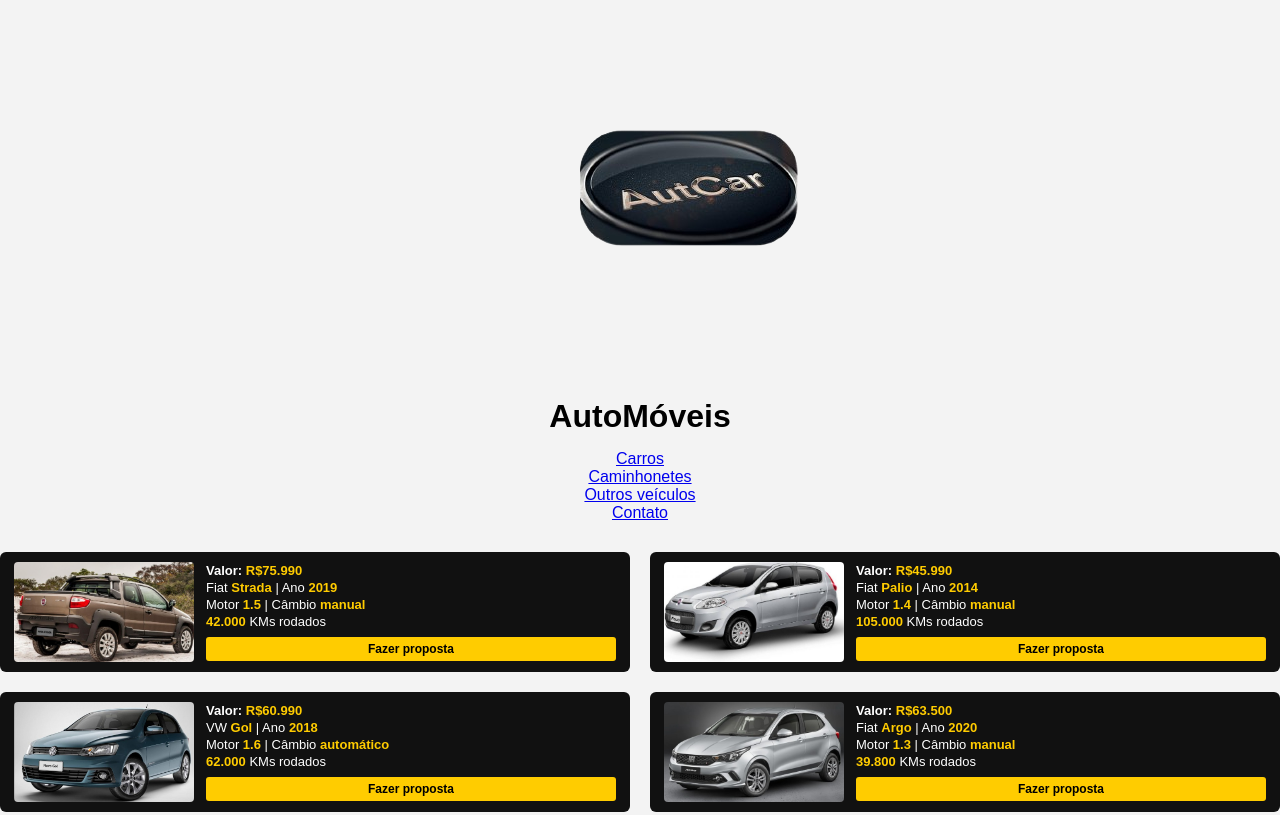
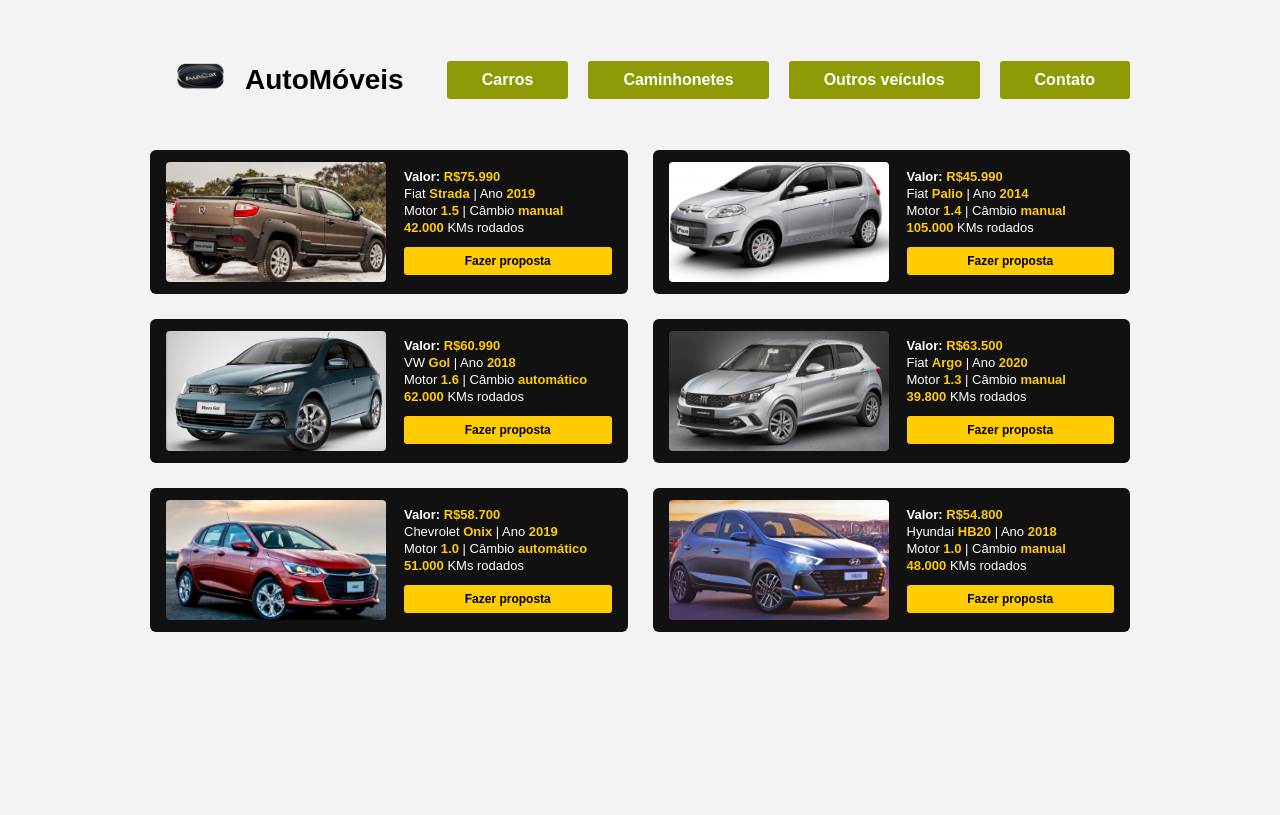
Before and after one commit to AmandaDiasF/Grid-Layout-e-Imagens, a plain HTML site: page index2.html in a window 1280 px wide. Shown: the top 815 px of the page. Drawn offline with Linux system fonts and the light colour scheme.

Commit message:
Parte dois Estilize a página conforme a Figura 2 atualização

```diff
--- a/index2.html
+++ b/index2.html
@@ -4,7 +4,8 @@
   <meta charset="UTF-8">
   <meta name="viewport" content="width=device-width, initial-scale=1.0">
   <title>Loja de Carros 2</title>
-  <link rel="stylesheet" href="style.css">
+  <link rel="stylesheet" href="style2.css">
+
 </head>
 <body>
   <header>
--- /dev/null
+++ b/style2.css
@@ -0,0 +1,157 @@
+* {
+  box-sizing: border-box;
+  margin: 0;
+  padding: 0;
+  font-family: Arial, sans-serif;
+}
+
+
+body {
+  background-color: #f3f3f3;
+  padding: 20px 0;
+}
+
+/* HEADER: logo + título + menu na mesma linha */
+header {
+  max-width: 980px;
+  margin: 20px auto 30px auto;
+  display: flex;
+  align-items: center;
+  justify-content: space-between;
+}
+
+/* bloco da logo + título */
+.topo2 {
+  display: flex;
+  align-items: center;
+  gap: 15px;
+}
+
+.logo2 {
+  width: 80px;
+  height: 80px;
+  border-radius: 50%;
+  object-fit: cover;
+}
+
+.topo2 h1 {
+  font-size: 28px;
+  font-weight: bold;
+}
+
+/* menu na direita, em linha */
+.menu ul {
+  list-style: none;
+  display: flex;
+  gap: 20px;
+}
+
+.menu li a {
+  display: inline-block;
+  padding: 10px 35px;
+  background-color: #8f9b06;
+  color: #ffffff;
+  text-decoration: none;
+  font-weight: bold;
+  border-radius: 3px;
+}
+
+.menu li a:hover {
+  background-color: #7b8505;
+}
+
+/* grid de cards */
+.grid-catalogo {
+  max-width: 980px;
+  margin: 30px auto 40px auto;
+  display: grid;
+  grid-template-columns: repeat(2, minmax(0, 1fr));
+  gap: 25px;
+}
+
+/* card do carro */
+.carro {
+  background-color: #111111;
+  color: #ffffff;
+  border-radius: 6px;
+  padding: 12px 16px;
+  display: grid;
+  grid-template-columns: 220px 1fr;
+  column-gap: 18px;
+  align-items: center;
+}
+
+/* foto */
+.foto-carro {
+  width: 220px;
+  height: 120px;
+  border-radius: 4px;
+  object-fit: cover;
+  grid-column: 1;
+}
+
+/* infos do carro */
+.info-carro {
+  grid-column: 2;
+  display: flex;
+  flex-direction: column;
+  gap: 2px;
+}
+
+.valor {
+  font-size: 18px;
+  margin-bottom: 4px;
+}
+
+.info-carro p {
+  font-size: 13px;
+  margin: 0;
+}
+
+/* destaques em amarelo */
+.valor span,
+.marca,
+.ano,
+.destaque,
+.km {
+  color: #ffcc00;
+  font-weight: bold;
+}
+
+/* botão */
+.carro button {
+  margin-top: 10px;
+  padding: 7px 18px;
+  border: none;
+  border-radius: 3px;
+  background-color: #ffcc00;
+  color: #000000;
+  font-size: 12px;
+  font-weight: bold;
+  cursor: pointer;
+}
+
+.carro button:hover {
+  background-color: #7b8505;
+}
+
+/* responsivo: em telas menores, 1 coluna */
+@media (max-width: 768px) {
+  header {
+    flex-direction: column;
+    gap: 15px;
+  }
+
+  .grid-catalogo {
+    grid-template-columns: 1fr;
+  }
+
+  .carro {
+    grid-template-columns: 1fr;
+  }
+
+  .foto-carro {
+    width: 100%;
+    height: 160px;
+  }
+}
```
